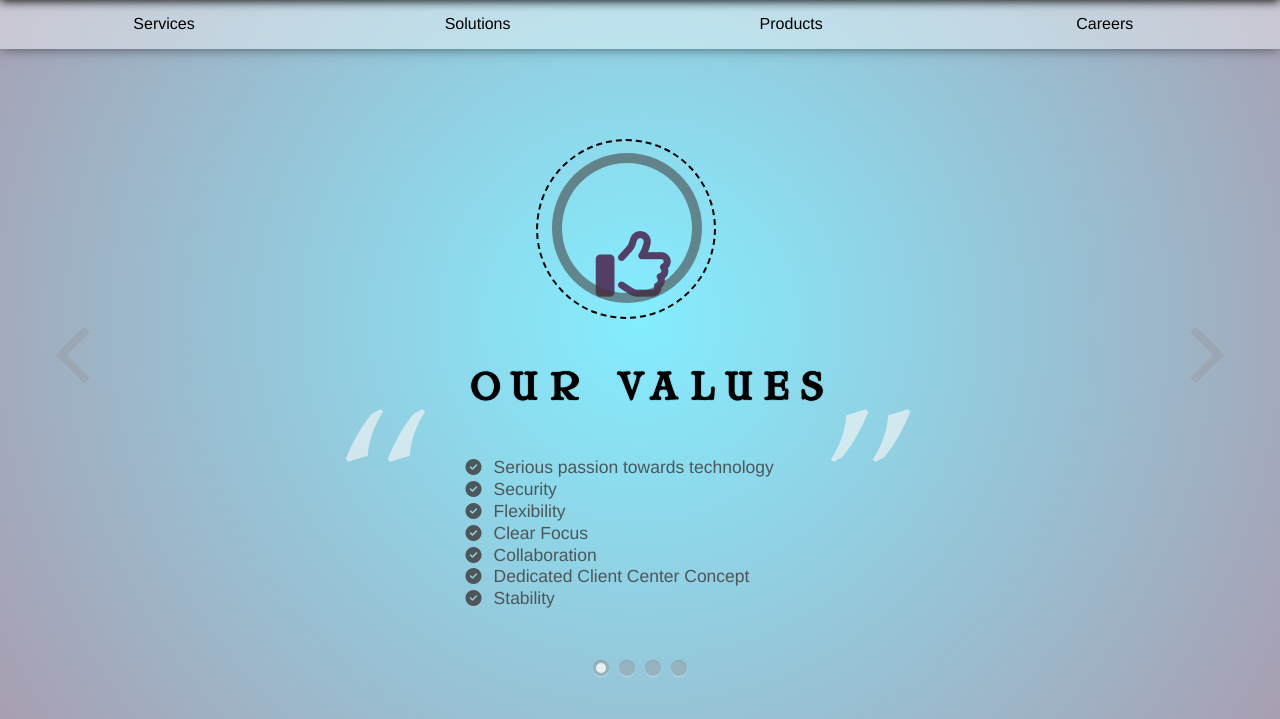
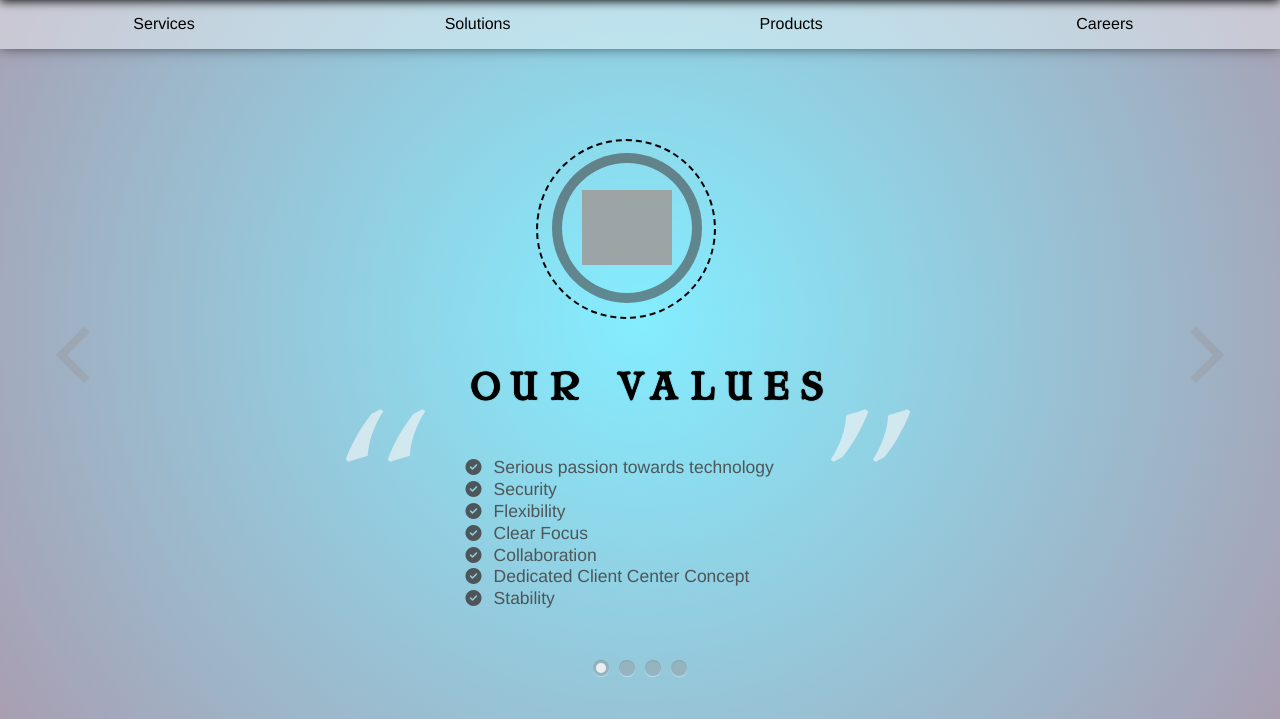
Before and after one commit to designreuse/vit-website, a Java web app: page / in a window 1280 px wide. Shown: the part 81-800 px from the top of the page. Run offline with Tomcat 11, a stand-in JSP engine, Linux system fonts and the light colour scheme; some libraries are stand-ins or nearby versions; some web fonts are replaced; grey boxes are pictures that could not be loaded.

Commit message:
Added images for the front page slideshow instead of fontawesome icons

```diff
--- a/src/main/webapp/css/new.css
+++ b/src/main/webapp/css/new.css
@@ -958,3 +958,10 @@ li.current {
 #googleMap{
     width:100%;height:100%;
 }
+
+.deco >img{
+    width: 6em;
+    height: 5em;
+    margin: 28% 0 0 25%;
+    opacity: 0.9;
+}
--- a/src/main/webapp/index.jsp
+++ b/src/main/webapp/index.jsp
@@ -47,7 +47,7 @@
 
                             <div class="sl-slide bg-1" datarientation="horizontal" data-slice1-rotation="-25" data-slice2-rotation="-25" data-slice1-scale="2" data-slice2-scale="2">
                                 <div class="sl-slide-inner">
-                                    <div class="deco" id="div1" data-icon=""><i class=" fa fa-thumbs-o-up fa-5x " style="margin: 49% 0 0 33%;"></i></div>
+                                    <div class="deco" id="div1" data-icon=""><img src="images/fa-thumbsup.png" style=""/></div>
                                     <h2>Our Values</h2>
                                     <blockquote><p><i class="fa fa-check-circle fa-check-circle-style"></i>Serious passion towards technology<br>
 
@@ -64,7 +64,7 @@
 
                             <div class="sl-slide bg-2" datarientation="vertical" data-slice1-rotation="10" data-slice2-rotation="-15" data-slice1-scale="1.5" data-slice2-scale="1.5">
                                 <div class="sl-slide-inner">
-                                    <div class="deco" data-icon=""><i class=" fa fa-tags fa-5x " style="margin: 49% 0 0 33%;"></i></div>
+                                    <div class="deco" data-icon=""><img src="images/fa-tags.png"/></div>
                                     <h2 style="margin-left: -40px;">Our Aim</h2>
                                     <blockquote><p> <i class="fa fa-check-circle fa-check-circle-style"></i>Achieving sustainable & quality growth <br>
                                             <i class="fa fa-check-circle fa-check-circle-style"></i>Provide strategic business services <br>
@@ -76,7 +76,7 @@
 
                             <div class="sl-slide bg-3" datarientation="horizontal" data-slice1-rotation="3" data-slice2-rotation="3" data-slice1-scale="2" data-slice2-scale="1">
                                 <div class="sl-slide-inner">
-                                    <div class="deco" data-icon=""><i class="fa fa-heart fa-5x " style="margin: 49% 0 0 33%;"></i></div>
+                                    <div class="deco" data-icon=""><img src="images/fa-heart.png"/></div>
                                     <h2>Our Clients</h2>
                                     <blockquote>
                                         <div class="autoplay" style="width: 55%;left: 25%;">
@@ -96,7 +96,7 @@
 
                             <div class="sl-slide bg-4" datarientation="vertical" data-slice1-rotation="-5" data-slice2-rotation="25" data-slice1-scale="2" data-slice2-scale="1">
                                 <div class="sl-slide-inner">
-                                    <div class="deco" data-icon=""><i class="fa fa-eye fa-5x " style="margin: 49% 0 0 33%;"></i></div>
+                                    <div class="deco" data-icon=""><img src="images/fa-eye.png"/></div>
                                     <h2>Our Vision</h2>
                                     <blockquote><p> <i class="fa fa-check-circle fa-check-circle-style"></i>Be a great place to work <br>
                                             <i class="fa fa-check-circle fa-check-circle-style"></i>Bring Quality software to world <br>
```
